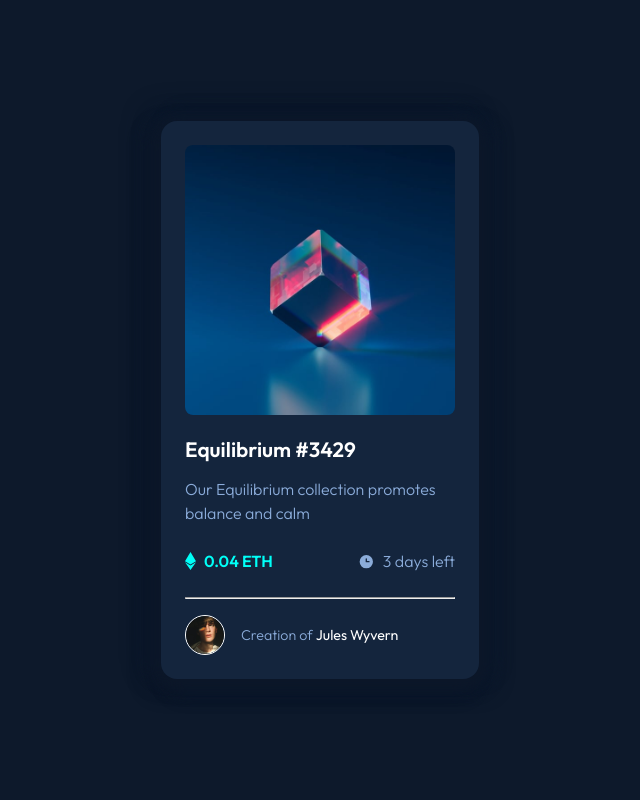
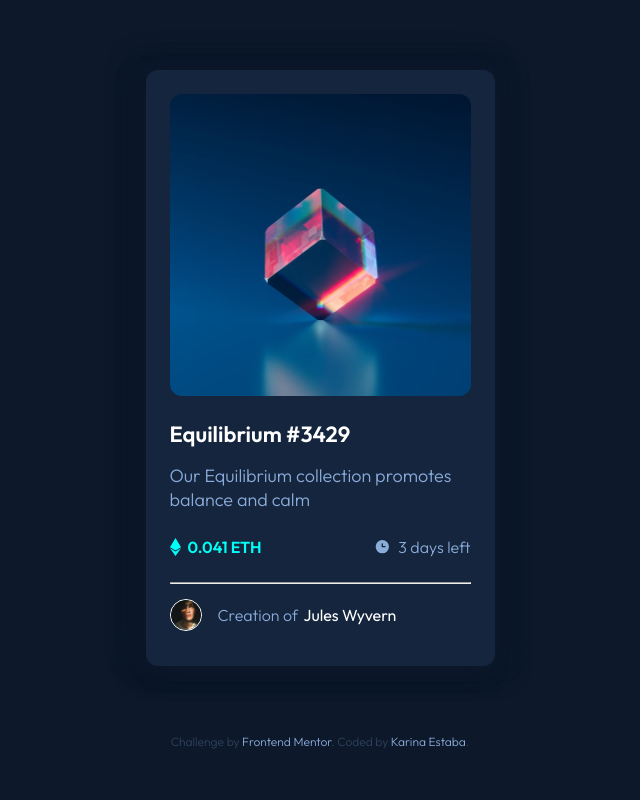
Before and after one commit to karinaestaba/ntf-card, a plain HTML site: page index.html in a window 1280 px wide. Shown: the whole page, without its empty margins (320-960 px from the left). Drawn offline with Linux system fonts and the light colour scheme.

Commit message:
+ Ajuste pixel perfect.

```diff
--- a/index.html
+++ b/index.html
@@ -33,7 +33,7 @@
           <footer class="card-footer">
             <ul class="card-links">
               <li>
-                <img src="images/icon-ethereum.svg" alt="Icono" class="icon-indicator"> <span class="text-indicator highlighted">0.04 ETH</span>
+                <img src="images/icon-ethereum.svg" alt="Icono" class="icon-indicator"> <span class="text-indicator highlighted">0.041 ETH</span>
               </li>
               <li>
                 <img src="images/icon-clock.svg" alt="Icono" class="icon-indicator"> <span class="text-indicator">3 days left</span>
@@ -43,13 +43,18 @@
             <hr>
 
             <div class="card-credits">
-              <img src="images/image-avatar.png" alt="Foto de perfil" width="40" class="card-credits-avatar">
+              <img src="images/image-avatar.png" alt="Foto de perfil" width="32" class="card-credits-avatar">
               <p class="card-credits-info">Creation of <b><a href="#!" title="Ir a perfil">Jules Wyvern</a></b></p>
             </div>
           </footer>
         </div>
       </div>
     </div>
+
+    <footer class="main-footer">
+      Challenge by <a href="https://www.frontendmentor.io?ref=challenge" target="_blank">Frontend Mentor</a>.
+      Coded by <a href="https://www.frontendmentor.io/solutions/responsive-page-using-css-grid-y-flexbox-E6EoCtdoR">Karina Estaba</a>.
+    </footer>
   </main>
 </body>
 </html>
--- a/sass/style.scss
+++ b/sass/style.scss
@@ -23,19 +23,16 @@
 }
 
 html, body{
-  min-height: 100vh;
   background-color: var(--dark-blue-main);
   font-family: var(--font-family);
   font-weight: 300;
   line-height: var(--line-height);
+  font-size: var(--font-size);
 }
 
 body{
-  display: grid;
-  grid-template-rows: 1fr auto;
-  grid-template-areas:
-    "master"
-    "foot";
+  min-height: 100vh;
+  height: 100%;
 }
 
 a{
@@ -61,7 +58,30 @@ b{
 }
 
 .main-container{
+  height: 100%;
+  min-height: 100vh;
+  display: grid;
+  grid-template-rows: 1fr auto;
+  grid-template-areas:
+    "master"
+    "foot";
+}
+
+.grid-card{
   grid-area: master;
+}
+
+.main-footer{
+  grid-area: foot;
+  min-height: 65px;
+  color: var(--dark-blue-line);
+  text-align: center;
+  font-size: 12px;
+  line-height: 1.1;
+
+  a{
+    color: var(--soft-blue);
+  }
 }
 
 .attribution{
@@ -77,22 +97,21 @@ b{
   display: grid;
   height: 100%;
   grid-template-columns: repeat(auto-fit, minmax(350px, 1fr));
-  grid-gap: 1rem;
 }
 
 .card-container{
-  padding: 1rem;
-  border-radius: 1rem;
   align-self: center;
   justify-self: center;
-  max-width: 350px;
+  max-width: 380px;
 }
 
 .card{
-  padding: 1.5rem;
+  padding: 24px 24px 30px;
   color: var(--soft-blue);
   background-color: var(--dark-blue-card);
-  border-radius: 1rem;
+  max-width: 349px;
+  min-height: 596px;
+  border-radius: 12px;
 
   box-shadow: 5px 5px 15px 5px #0c1729, -9px 5px 15px 5px #0c1729, -7px -5px 15px 5px #0c192c, 12px -5px 15px 5px #0c192c, 12px 10px 15px 7px #0c192c, -10px 10px 15px 7px #0c1729, -10px -7px 27px 1px #0c192c, 5px 5px 15px 5px rgba(0,0,0,0);
 }
@@ -114,7 +133,6 @@ b{
         height: 100%;
 
         background-color: var(--cyan-opacity);
-        border-radius: .5rem;
         visibility: hidden;
       }
     }
@@ -128,30 +146,36 @@ b{
 
     &-img {
       > img{
+        border-radius: 12px;
         width: 100%;
-        border-radius: .5rem;
+        height: 302px;
       }
     }
 
+    &-content {
+      padding-top: 20px;
+    }
+
     &-title{
-      margin-top: 1rem;
-      margin-bottom: 1rem;
-
+      margin-bottom: 18px;
       color: var(--white);
       font-weight: 600;
-      font-size: 1.3rem;
+      font-size: 22px;
     }
 
     &-links{
       list-style-type: none;
-      padding: 1.5rem 0;
       width: 100%;
       display: flex;
       justify-content: space-between;
+      font-size: 16px;
+      line-height: 1;
+      padding: 26px 0;
 
       > li {
         display: flex;
         align-items: center;
+        gap: 7px;
       }
     }
 
@@ -159,10 +183,8 @@ b{
       display: flex;
       justify-content: flex-start;
       align-items: center;
-      font-size: .89rem;
-      line-height: 1rem;
-
-      padding: 1rem 0 0;
+      gap: 16px;
+      margin-top: 15px;
     }
 
     &-credits-avatar{
@@ -171,13 +193,17 @@ b{
     }
 
     &-credits-info{
-      margin-left: 1rem;
+      font-size: 16px;
+
+      a {
+        display: inline-block;
+        margin-left: 2px;
+      }
     }
   }
 
 .icon-indicator{
   display: inline-block;
-  margin-right: .5rem;
 }
 
 .text-indicator{
@@ -191,7 +217,6 @@ b{
 
 .attribution{
   text-align: center;
-  padding: 1rem;
   background-color: var(--dark-blue-card);
   color: var(--soft-blue);
 }
```
Also changed, not shown: css/style.css, 1 other file.
